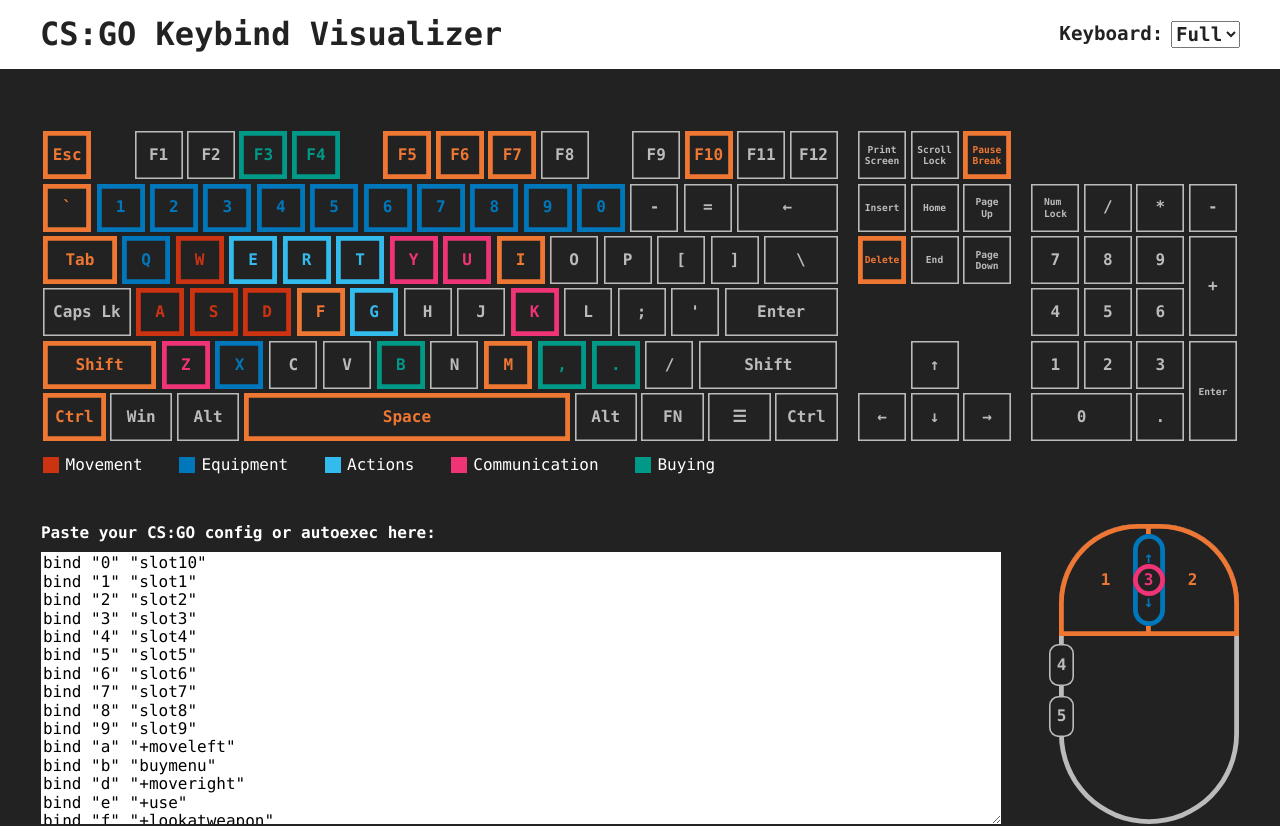
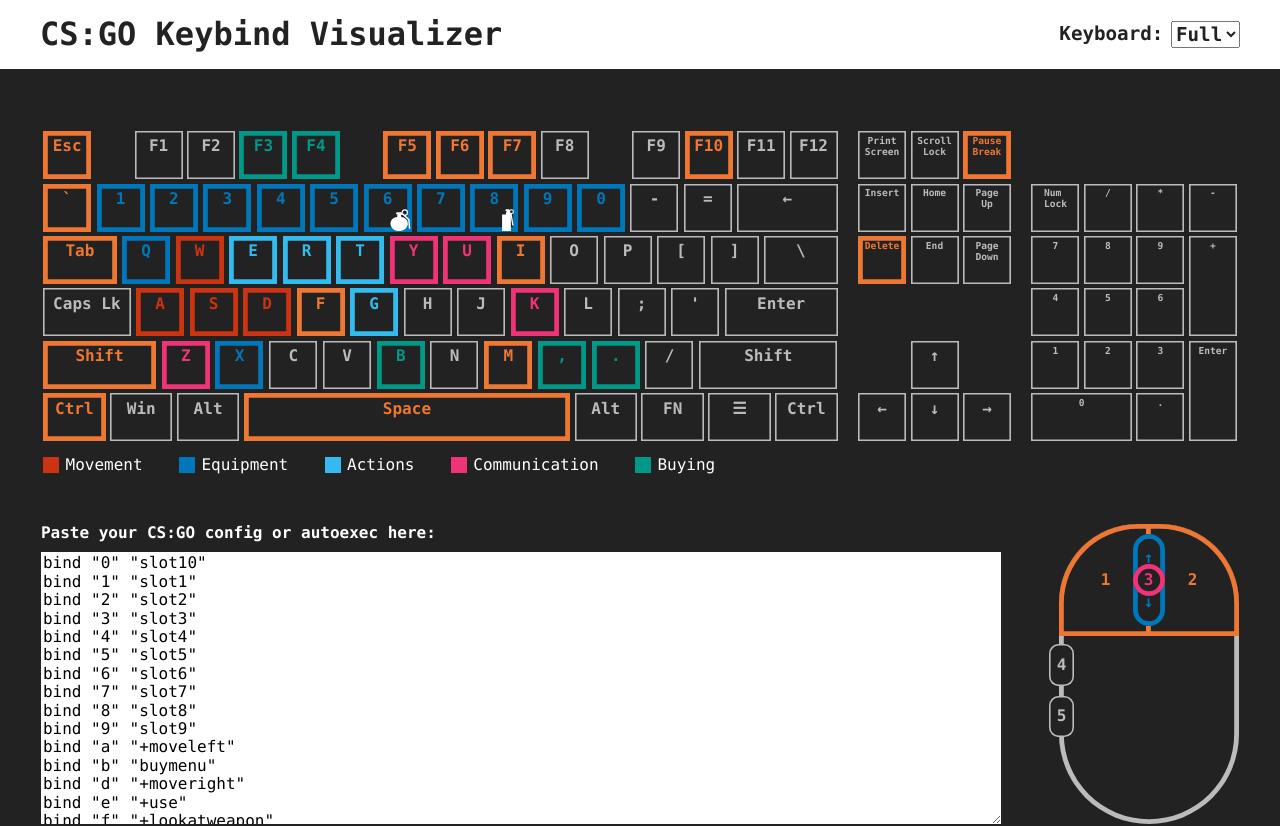
Before and after one commit to goshdarnheck/cs-binds, a React (Create React App) app: page / in a window 1280 px wide. Shown: the top 826 px of the page. Built offline with nearby package versions, Linux system fonts and the light colour scheme.

Commit message:
Added icons for a couple of commands.

```diff
--- /dev/null
+++ b/src/components/CommandIcon.jsx
@@ -0,0 +1,22 @@
+import { commands } from '../utils/commands';
+import { ReactComponent as IconSmoke } from '../icons/smoke.svg'
+import { ReactComponent as IconHe } from '../icons/he.svg'
+
+const ICONS_COMMAND = {
+  smoke: <IconSmoke />,
+  he: <IconHe />
+};
+
+function CommandIcon({ bind }) {
+  if (!commands[bind] || !commands[bind].icon) {
+    return null;
+  }
+
+  return (
+    <div className="command-icon">
+      {ICONS_COMMAND[commands[bind].icon]}
+    </div>
+  );
+}
+
+export default CommandIcon
--- a/src/components/Key.jsx
+++ b/src/components/Key.jsx
@@ -1,4 +1,5 @@
 import { commands } from '../utils/commands';
+import CommandIcon from './CommandIcon';
 
 function Key({ label, bind, style, widthMultiplier }) {
   return (
@@ -13,7 +14,8 @@
         ${bind ? 'bound' : ''}
         ${commands[bind] ? commands[bind].type : 'ctype-other'}`}
     >
-      {label}
+      <span className="kb-key-label">{label}</span>
+      <CommandIcon bind={bind} />
     </div>
   );
 }
--- a/src/styles/Keyboard.css
+++ b/src/styles/Keyboard.css
@@ -55,7 +55,7 @@
 }
 
 .kb-key {
-  align-items: center;
+  align-items: flex-start;
   background: var(--dark);
   box-shadow: inset 0 0 0 0.1em var(--other);
   color: var(--other);
@@ -65,6 +65,7 @@
   justify-content: center;
   margin: 0.14em;
   min-width: fit-content;
+  position: relative;
   white-space: nowrap;
   width: 3em;
 }
@@ -98,3 +99,24 @@
   box-shadow: inset 0 0 0 0.3em var(--comms);
   color: var(--comms);
 }
+
+.kb-key-label {
+  position: relative;
+  padding: 0.4em 0;
+  z-index: 1;
+}
+
+.kb-key .command-icon {
+  position: absolute;
+  z-index: 0;
+  right: 0;
+  bottom: 0;
+  height: 1.4em;
+  width: 1.4em;
+}
+
+.kb-key .command-icon svg {
+  display: block;
+  height: 100%;
+  width: 100%;
+}
--- a/src/utils/commands.js
+++ b/src/utils/commands.js
@@ -23,9 +23,9 @@
   'slot3': { type: TYPE_SLOT },
   'slot4': { type: TYPE_SLOT },
   'slot5': { type: TYPE_SLOT },
-  'slot6': { type: TYPE_SLOT },
+  'slot6': { type: TYPE_SLOT, icon: 'he' },
   'slot7': { type: TYPE_SLOT },
-  'slot8': { type: TYPE_SLOT },
+  'slot8': { type: TYPE_SLOT, icon: 'smoke' },
   'slot9': { type: TYPE_SLOT },
   'slot10': { type: TYPE_SLOT },
   'slot11': { type: TYPE_SLOT },
```
Also changed, not shown: src/icons/he.svg (added), src/icons/smoke.svg (added).
